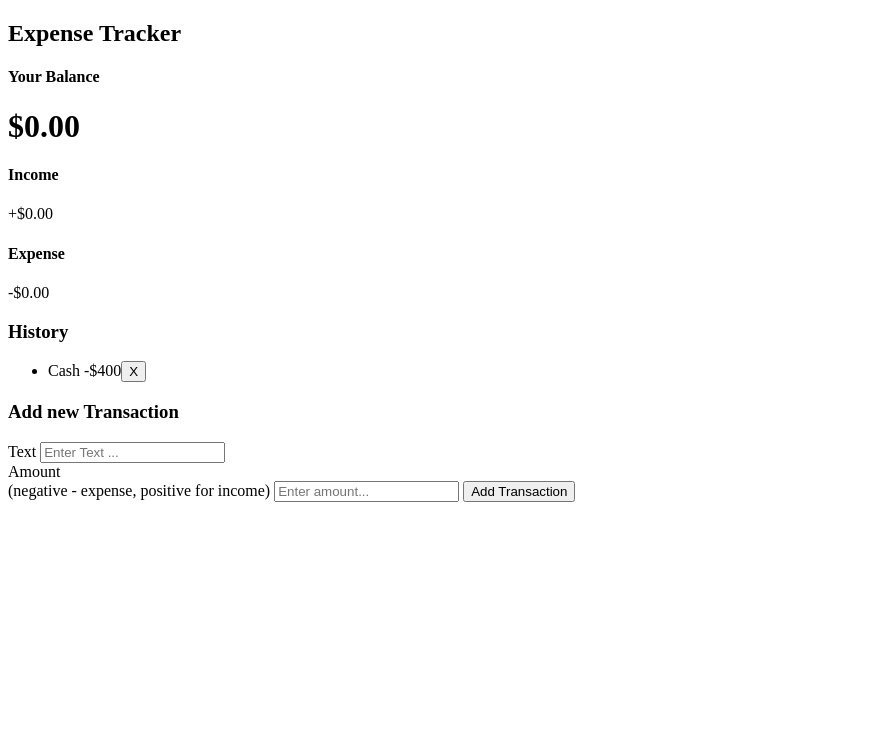
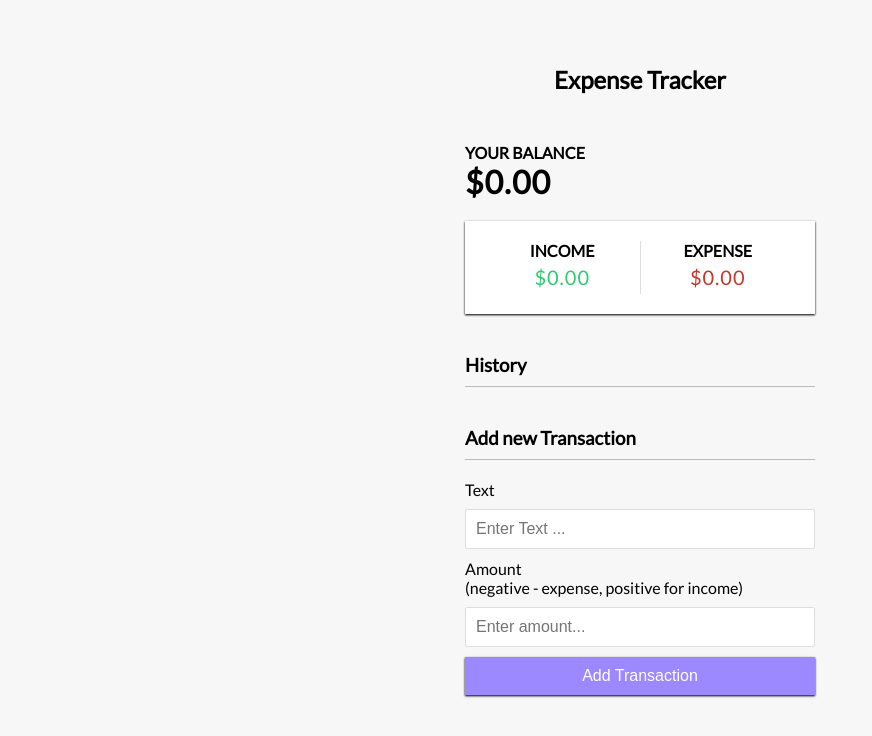
Before and after one commit to kellyranger/20JavaScriptProjects, a plain HTML site: page expense-tracker-kelly/index.html in a window 1280 px wide. Shown: the whole page, without its empty margins (0-872 px from the left). Drawn offline with Linux system fonts and the light colour scheme.

Commit message:
Completed Expense Tracker Project

```diff
--- a/expense-tracker-kelly/index.html
+++ b/expense-tracker-kelly/index.html
@@ -26,7 +26,7 @@
 
     <h3>History</h3>
     <ul id="list" class="list">
-      <li class="minus">Cash <span>-$400</span><button class="delete-btn">X</button></li>
+      <!-- <li class="minus">Cash <span>-$400</span><button class="delete-btn">X</button></li> -->
     </ul>
 
     <h3>Add new Transaction</h3>
--- a/expense-tracker-kelly/script.js
+++ b/expense-tracker-kelly/script.js
@@ -0,0 +1,120 @@
+const balance = document.getElementById('balance');
+const money_plus = document.getElementById('money-plus');
+const money_minus = document.getElementById('money-minus');
+const list = document.getElementById('list');
+const form = document.getElementById('form');
+const text = document.getElementById('text');
+const amount = document.getElementById('amount');
+
+const localStorageTransactions = JSON.parse(localStorage.getItem('transactions'));
+
+let transactions = localStorage.getItem('transactions') !== null ?
+  localStorageTransactions : [];
+
+
+// Placeholder transactions for testing and initial format
+// const dummyTransactions = [
+//   {id: 1, text: 'Flower', amount: -20 },
+//   {id: 2, text: 'Salary', amount: 300 },
+//   {id: 3, text: 'Book', amount: -10 },
+//   {id: 4, text: 'Camera', amount: 150 }
+// ];
+//let transactions = dummyTransactions;
+
+//Add transaction
+function addTransaction(e){
+  e.preventDefault();
+
+  if(text.value.trim() === '' || amount.value.trim() === ''){
+    alert('Please add a text and an amont');
+  }else {
+    const transaction = {
+      id: generateID(),
+      text: text.value,
+      amount: +amount.value // add the '+' to turn string to number
+    };
+
+    transactions.push(transaction);
+
+    addTransactionDOM(transaction);
+
+    updateValues();
+
+    updateLocalStorage();
+
+    text.value = '';
+    amount.value = '';
+
+  }
+}
+
+//Generate random id (quick and dirty way to create random id number)
+function generateID(){
+  return Math.floor(Math.random() * 100000000);
+}
+
+//Add transactions to DOM list
+function addTransactionDOM(transaction){
+  //Get sign
+  const sign = transaction.amount < 0 ? '-' : '+';
+
+  const item = document.createElement('li');
+
+  //Add class based on value
+  item.classList.add(transaction.amount < 0 ? 'minus' : 'plus');
+
+  item.innerHTML = `
+    ${transaction.text} <span>${sign}${Math.abs(transaction.amount)}</span>
+    <button class="delete-btn" onclick="removeTransaction(${transaction.id})">X</button>
+  `;
+
+  list.appendChild(item);
+}
+
+//Upddate the balance, income and expense
+function updateValues(){
+  const amounts = transactions.map(transaction =>
+    transaction.amount);
+
+    const total = amounts.reduce((accumulator, item) => (accumulator += item), 0).toFixed(2);
+
+    const income = amounts
+                        .filter(item => item > 0 )
+                        .reduce((accumulator, item) => (accumulator += item), 0)
+                        .toFixed(2);
+
+    const expense = (amounts
+                        .filter(item => item < 0)
+                        .reduce((accumulator, item) => (accumulator += item), 0))
+                        .toFixed(2);
+
+  balance.innerText = `$${total}`;
+  money_plus.innerText = `$${income}`;
+  money_minus.innerText = `$${expense}`;
+}
+
+//Remove Transaction by ID
+function removeTransaction(id){
+  transactions = transactions.filter(transaction => transaction.id !== id);
+
+  updateLocalStorage();
+
+  init();
+}
+
+//Update local storage transactions
+function updateLocalStorage(){
+  localStorage.setItem('transactions', JSON.stringify(transactions));
+}
+
+//Init app
+function init(){
+  list.innerHTML = '';
+
+  transactions.forEach(addTransactionDOM);
+  updateValues();
+}
+
+init();
+
+form.addEventListener('submit', addTransaction);
--- a/expense-tracker-kelly/style.css
+++ b/expense-tracker-kelly/style.css
@@ -0,0 +1,150 @@
+@import url('https://fonts.googleapis.com/css2?family=Lato&display=swap');
+
+:root {
+  --box-shadow: 0 1px 3px rgba(0,0,0,0.12), 0 1px 2px rgba(0,0,0.24);
+}
+
+* {
+  box-sizing: border-box;
+
+}
+
+body {
+  background-color: #f7f7f7;
+  display: flex;
+  flex-direction: column;
+  align-items: center;
+  justify-content: center;
+  min-height: 100vh;
+  margin: 0;
+  font-family: 'Lato', sans-serif;
+}
+
+.container {
+  margin: 30px auto;
+  width: 350px;
+}
+
+h1 {
+  letter-spacing: 1px;
+  margin: 0;
+}
+
+h3 {
+  border-bottom: 1px solid #bbb;
+  padding-bottom: 10px;
+  margin: 40px 0 10px;
+}
+
+h4 {
+  margin: 0;
+  text-transform: uppercase;
+}
+
+.inc-exp-container {
+  background-color: #fff;
+  box-shadow: var(--box-shadow);
+  padding: 20px;
+  display: flex;
+  justify-content: space-between;
+  margin: 20px 0;
+}
+
+.inc-exp-container > div {
+  flex: 1;
+  text-align: center;
+}
+
+.inc-exp-container > div:first-of-type {
+  border-right: 1px solid #dedede;
+}
+
+.money {
+  font-size: 20px;
+  letter-spacing: 1px;
+  margin: 5px 0;
+}
+
+.money.plus {
+  color: #2ecc71;
+}
+
+.money.minus {
+  color: #c0392b;
+}
+
+label {
+  display: inline-block;
+  margin: 10px 0;
+}
+
+input[type='text'], input[type='number'] {
+  border: 1px solid #dedede;
+  border-radius: 2px;
+  display: block;
+  font-size: 16px;
+  padding: 10px;
+  width: 100%;
+}
+
+.btn {
+  cursor: pointer;
+  background-color: #9c88ff;
+  box-shadow: var(--box-shadow);
+  color: #fff;
+  border: 0;
+  display: block;
+  font-size: 16px;
+  margin: 10px 0 30px;
+  padding: 10px;
+  width: 100%;
+}
+
+btn:focus, .delete-btn:focus {
+  outline: 0;
+}
+
+.list {
+  list-style-type: none;
+  padding: 0;
+  margin-bottom: 40px;
+}
+
+.list li {
+  background-color: #fff;
+  box-shadow: var(--box-shadow);
+  color: #333;
+  display: flex;
+  justify-content: space-between;
+  position: relative;
+  padding: 10px;
+  margin: 10px 0;
+}
+
+.list li.minus {
+  border-right: 5px solid #c0392b;
+}
+
+.list li.plus {
+  border-right: 5px solid #2ecc71;
+}
+
+.delete-btn {
+  cursor: pointer;
+  background-color: #e74c3c;
+  border: 0;
+  color: #fff;
+  font-size: 20px;
+  line-height: 20px;
+  padding: 2px 5px;
+  position: absolute;
+  top: 50%;
+  left: 0;
+  transform: translate(-100%, -50%);
+  opacity: 0;
+  transition: opacity 0.3s ease;
+}
+
+.list li:hover .delete-btn {
+  opacity: 1;
+}
```
